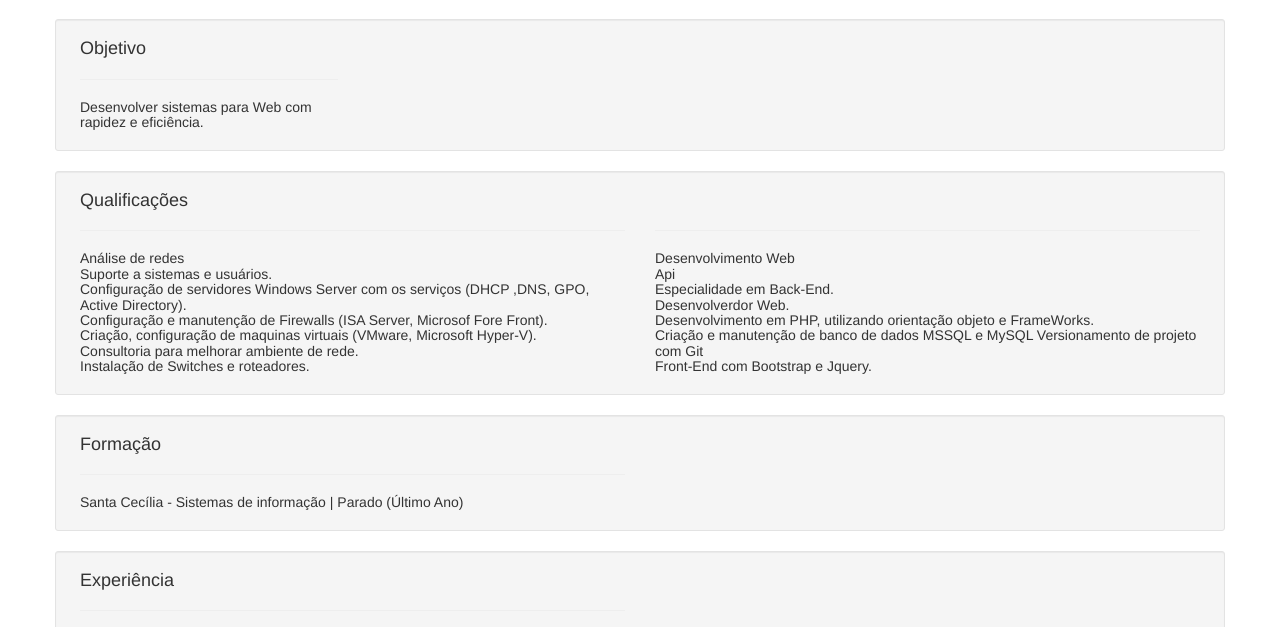
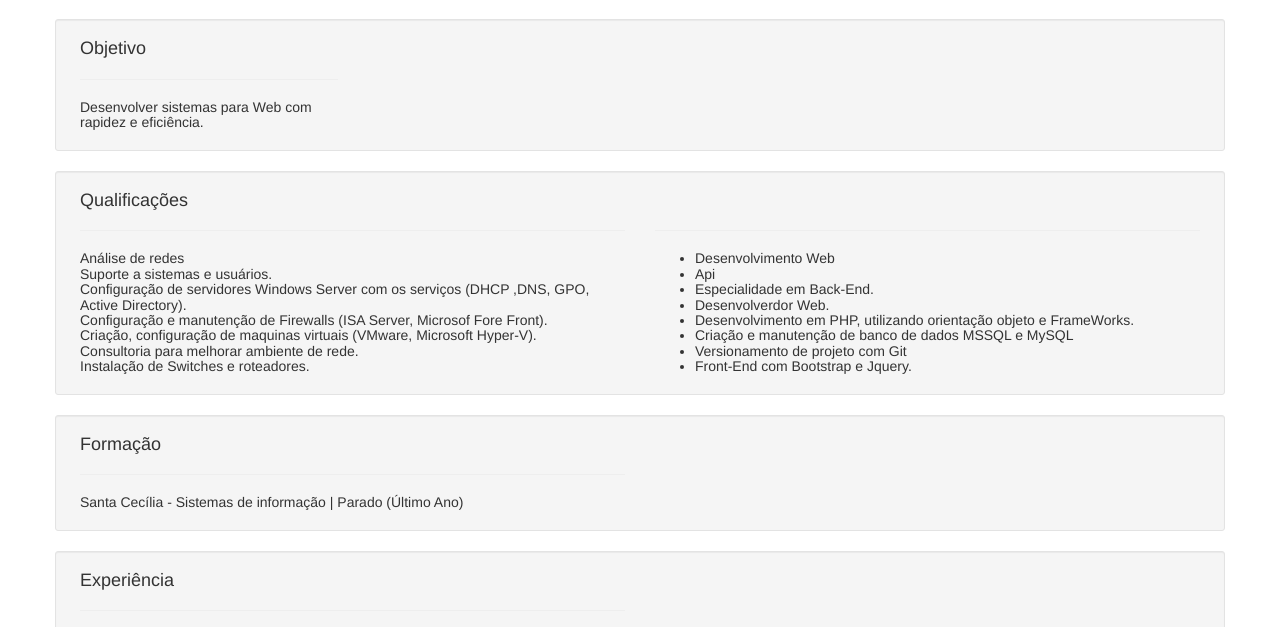
Before and after one commit to rodolfofernandes/rodolfofernandes.github.io, a plain HTML site: page index.html in a window 1280 px wide. Shown: the part 131-758 px from the top of the page. Drawn offline with Linux system fonts and the light colour scheme.

Commit message:
Update index.html

```diff
--- a/index.html
+++ b/index.html
@@ -50,14 +50,16 @@
                 <div class="col-md-6">
                     <h4>&nbsp;<hr></h4>
                     <h5>
-                        Desenvolvimento Web<br>
-                        Api <br>
-                        Especialidade em Back-End.<br>
-                        Desenvolverdor Web.<br>
-                        Desenvolvimento em PHP, utilizando orientação objeto e FrameWorks.<br>
-						Criação e manutenção de banco de dados MSSQL e MySQL
-                        Versionamento de projeto com Git<br>
-                        Front-End com Bootstrap e Jquery.<br>
+                        <ul>
+                            <li>Desenvolvimento Web</li>
+                            <li>Api </li>
+                            <li>Especialidade em Back-End.</li>
+                            <li>Desenvolverdor Web.</li>
+                            <li>Desenvolvimento em PHP, utilizando orientação objeto e FrameWorks.</li>
+                            <li>Criação e manutenção de banco de dados MSSQL e MySQL
+                            <li>Versionamento de projeto com Git</li>
+                            <li>Front-End com Bootstrap e Jquery.</li>
+                        </ul>
                     </h5>
                 </div>
             </div>
```
